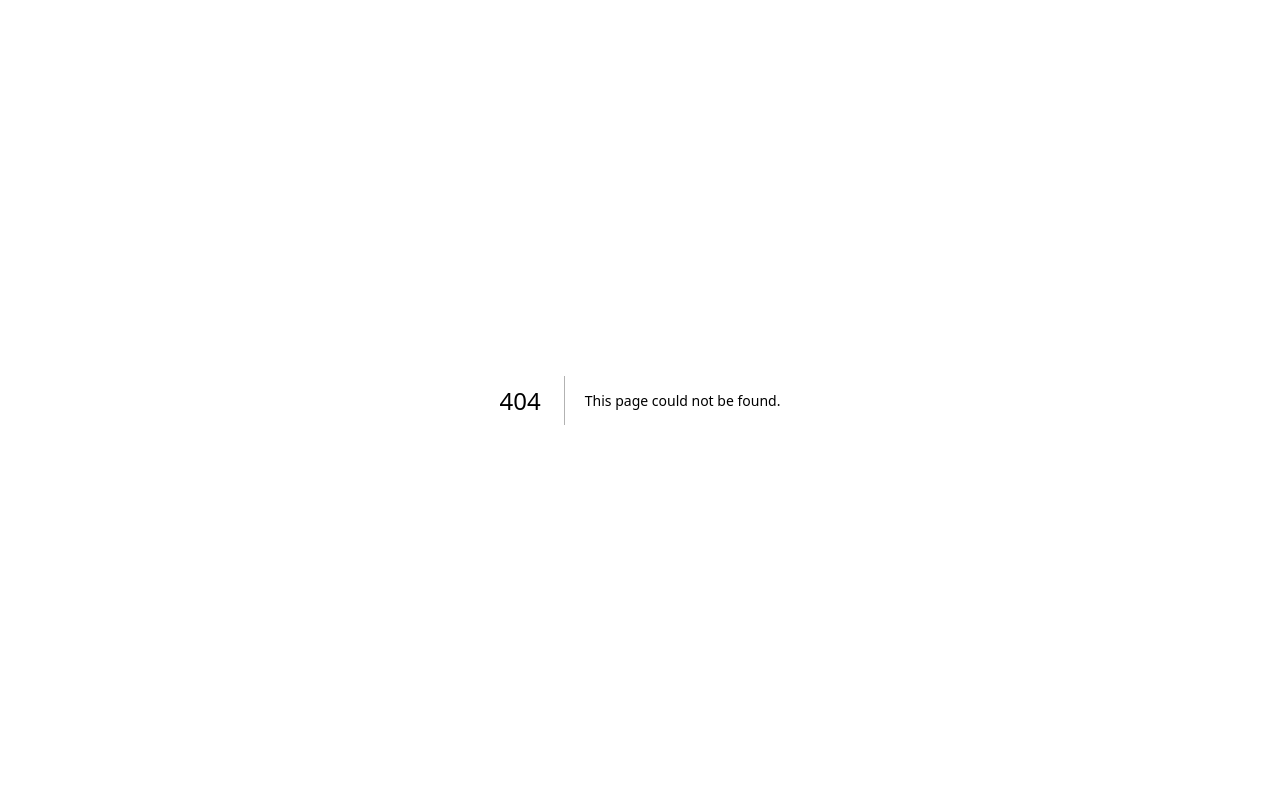
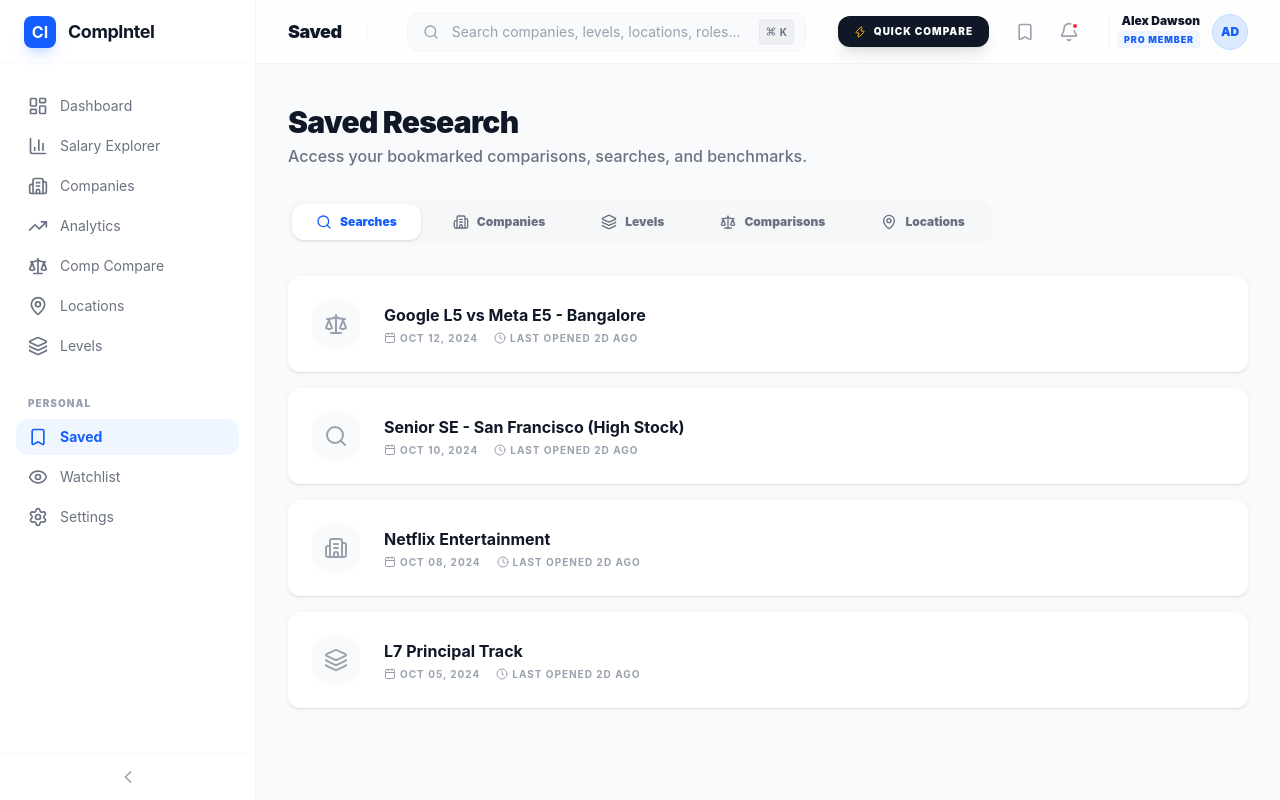
Before and after one commit to genius-0963/-Compensation-Intelligence-System, a Next.js app: page /saved in a window 1280 px wide. Before the commit this address had no page. Built offline with nearby package versions, Linux system fonts and the light colour scheme.

Commit message:
feat(saved): implement saved comparison workflows

```diff
--- /dev/null
+++ b/src/app/(dashboard)/saved/page.tsx
@@ -0,0 +1,103 @@
+"use client";
+
+import React, { useState } from 'react';
+import {
+  Bookmark,
+  Search,
+  Building2,
+  Scale,
+  MapPin,
+  Layers,
+  MoreVertical,
+  ExternalLink,
+  Trash2,
+  Share2,
+  Calendar,
+  Clock
+} from 'lucide-react';
+import { Card } from "@/components/ui/card";
+
+export default function SavedPage() {
+  const [activeTab, setActiveTab] = useState('searches');
+
+  const tabs = [
+    { id: 'searches', label: 'Searches', icon: Search },
+    { id: 'companies', label: 'Companies', icon: Building2 },
+    { id: 'levels', label: 'Levels', icon: Layers },
+    { id: 'comparisons', label: 'Comparisons', icon: Scale },
+    { id: 'locations', label: 'Locations', icon: MapPin },
+  ];
+
+  const mockSaved = [
+    { title: 'Google L5 vs Meta E5 - Bangalore', date: 'Oct 12, 2024', type: 'comparisons' },
+    { title: 'Senior SE - San Francisco (High Stock)', date: 'Oct 10, 2024', type: 'searches' },
+    { title: 'Netflix Entertainment', date: 'Oct 08, 2024', type: 'companies' },
+    { title: 'L7 Principal Track', date: 'Oct 05, 2024', type: 'levels' },
+  ];
+
+  return (
+    <div className="space-y-8 pb-20">
+      <div className="mb-8">
+        <h1 className="text-3xl font-black text-gray-900 tracking-tight">Saved Research</h1>
+        <p className="text-gray-500 mt-1 font-medium">Access your bookmarked comparisons, searches, and benchmarks.</p>
+      </div>
+
+      {/* Tabs */}
+      <div className="flex items-center gap-2 p-1 bg-gray-100/50 rounded-2xl w-fit overflow-x-auto">
+        {tabs.map((tab) => (
+          <button
+            key={tab.id}
+            onClick={() => setActiveTab(tab.id)}
+            className={`px-6 py-2.5 rounded-xl text-xs font-black flex items-center gap-2 transition-all whitespace-nowrap ${
+              activeTab === tab.id
+                ? 'bg-white text-blue-600 shadow-sm'
+                : 'text-gray-500 hover:text-gray-900'
+            }`}
+          >
+            <tab.icon className="h-4 w-4" />
+            {tab.label}
+          </button>
+        ))}
+      </div>
+
+      {/* List */}
+      <div className="grid grid-cols-1 gap-4 animate-fade-up">
+        {mockSaved.filter(item => activeTab === 'all' || item.type === activeTab || activeTab === 'searches').map((item, i) => (
+          <Card key={i} className="p-6 border-none shadow-sm bg-white hover:shadow-md transition-all group flex items-center justify-between">
+            <div className="flex items-center gap-6">
+               <div className="h-12 w-12 rounded-2xl bg-gray-50 flex items-center justify-center text-gray-400 group-hover:text-blue-600 transition-colors">
+                  {tabs.find(t => t.id === item.type)?.icon && React.createElement(tabs.find(t => t.id === item.type)!.icon, { className: 'h-6 w-6' })}
+               </div>
+               <div>
+                  <h3 className="font-bold text-gray-900 group-hover:text-blue-600 transition-colors">{item.title}</h3>
+                  <div className="flex items-center gap-4 mt-1 text-[10px] font-bold text-gray-400 uppercase tracking-widest">
+                     <div className="flex items-center gap-1"><Calendar className="h-3 w-3" /> {item.date}</div>
+                     <div className="flex items-center gap-1"><Clock className="h-3 w-3" /> Last opened 2d ago</div>
+                  </div>
+               </div>
+            </div>
+            <div className="flex items-center gap-2 opacity-0 group-hover:opacity-100 transition-opacity">
+               <button className="p-2 text-gray-400 hover:text-blue-600 hover:bg-blue-50 rounded-lg transition-all"><ExternalLink className="h-4 w-4" /></button>
+               <button className="p-2 text-gray-400 hover:text-blue-600 hover:bg-blue-50 rounded-lg transition-all"><Share2 className="h-4 w-4" /></button>
+               <button className="p-2 text-gray-400 hover:text-red-600 hover:bg-red-50 rounded-lg transition-all"><Trash2 className="h-4 w-4" /></button>
+               <div className="h-6 w-px bg-gray-100 mx-1" />
+               <button className="p-2 text-gray-400 hover:text-gray-900 rounded-lg transition-all"><MoreVertical className="h-4 w-4" /></button>
+            </div>
+          </Card>
+        ))}
+
+        {mockSaved.filter(item => item.type === activeTab).length === 0 && activeTab !== 'searches' && (
+          <div className="py-20 text-center space-y-4">
+             <div className="h-16 w-16 bg-gray-50 rounded-[24px] flex items-center justify-center mx-auto text-gray-300">
+                <Bookmark className="h-8 w-8" />
+             </div>
+             <div>
+                <h3 className="font-black text-gray-900">No saved {activeTab} yet</h3>
+                <p className="text-sm text-gray-400 max-w-xs mx-auto mt-1">Bookmark items while you explore the platform to see them here.</p>
+             </div>
+          </div>
+        )}
+      </div>
+    </div>
+  );
+}
```
